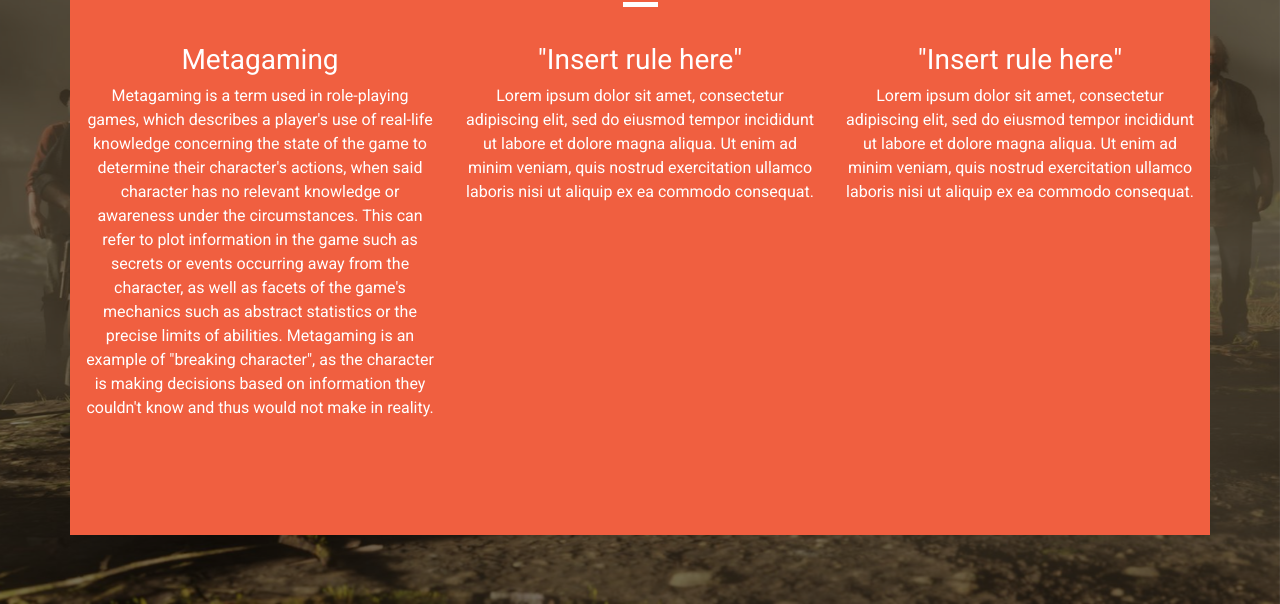
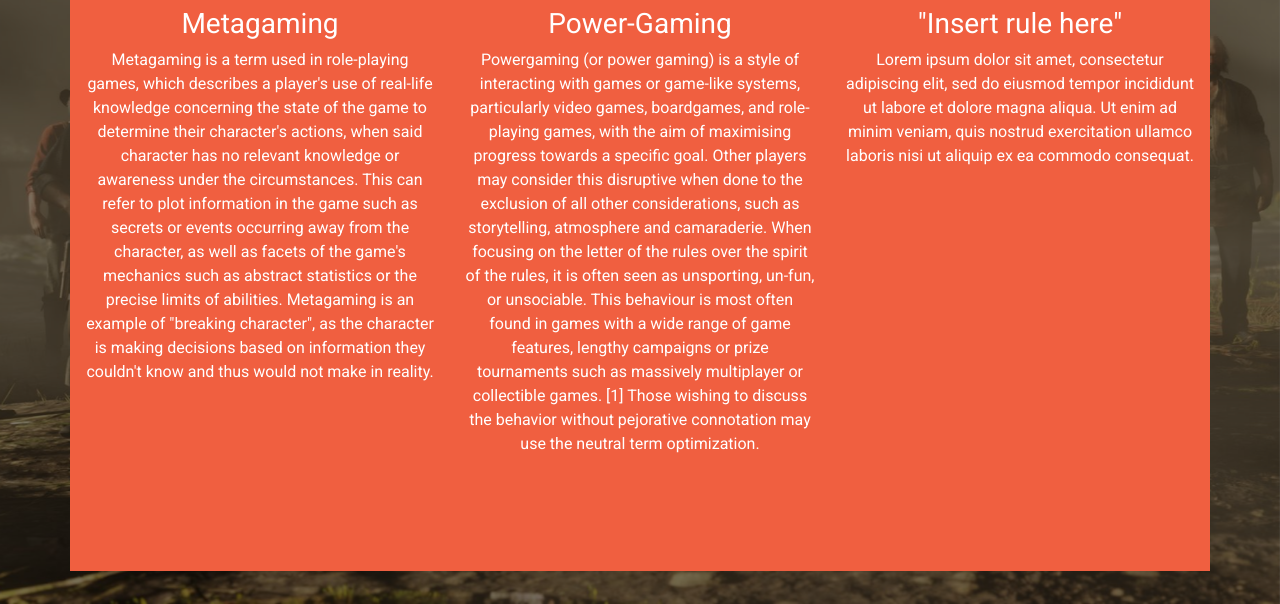
Before and after one commit to Azza434/sin-county-rp, a plain HTML site: page rules.html in a window 1280 px wide. Shown: the part 196-800 px from the top of the page. Drawn offline with nearby package versions, Linux system fonts and the light colour scheme.

Commit message:
Added Power-gaming ruleset

```diff
--- a/rules.html
+++ b/rules.html
@@ -90,10 +90,14 @@
 					</div>
 					<div class="col-12 col-md-6 col-lg-4">
 						<div class="feature">
-							<h3><i class="d-none d-sm-block"></i>"Insert rule here"</h3>
-							<p>Lorem ipsum dolor sit amet, consectetur adipiscing elit, sed do eiusmod tempor incididunt
-								ut labore et dolore magna aliqua. Ut enim ad minim veniam, quis nostrud exercitation
-								ullamco laboris nisi ut aliquip ex ea commodo consequat.</p>
+							<h3><i class="d-none d-sm-block"></i>Power-Gaming</h3>
+							<p>Powergaming (or power gaming) is a style of interacting with games or game-like systems,
+                            particularly video games, boardgames, and role-playing games, with the aim of maximising progress towards a specific goal.
+                            Other players may consider this disruptive when done to the exclusion of all other considerations, such as storytelling,
+                            atmosphere and camaraderie. When focusing on the letter of the rules over the spirit of the rules,
+                            it is often seen as unsporting, un-fun, or unsociable. This behaviour is most often found in games
+                            with a wide range of game features, lengthy campaigns or prize tournaments such as massively multiplayer or collectible games.
+                            [1] Those wishing to discuss the behavior without pejorative connotation may use the neutral term optimization.</p>
 						</div>
 					</div>
 					<div class="col-12 d-md-none d-lg-block col-lg-4">
```
